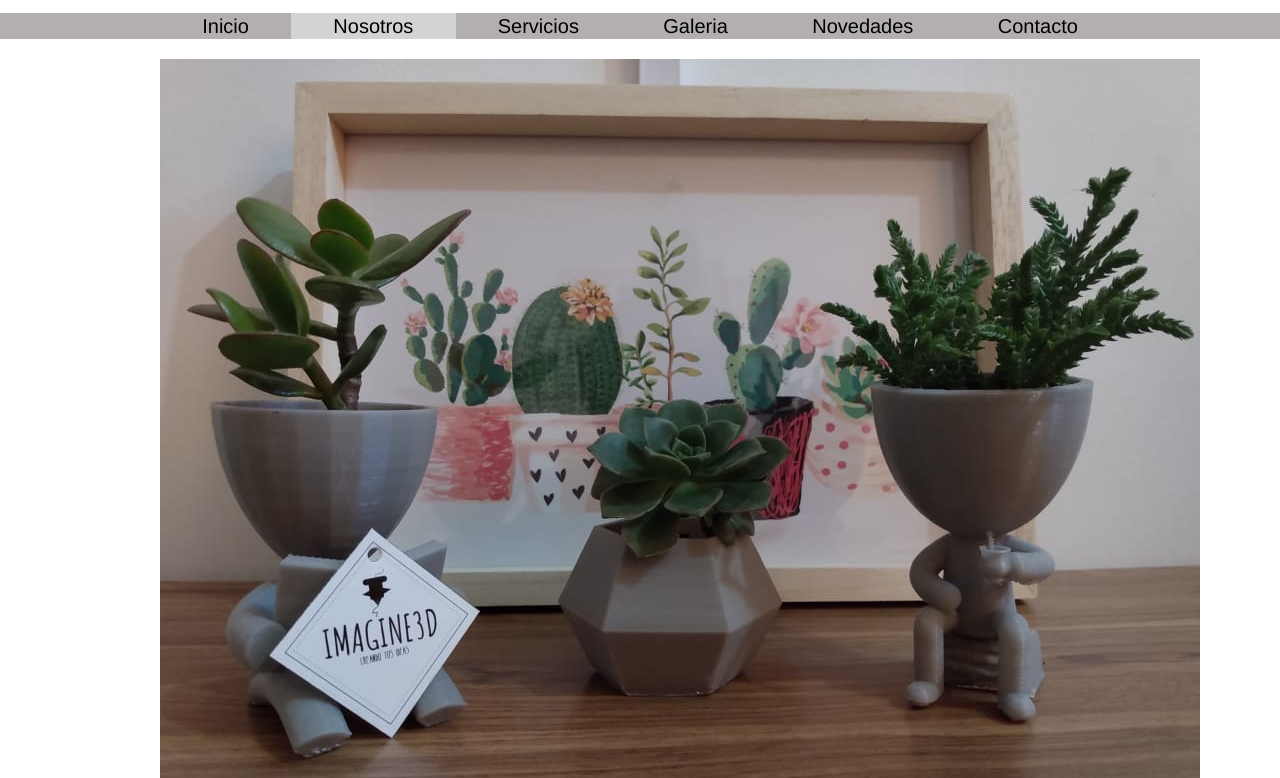
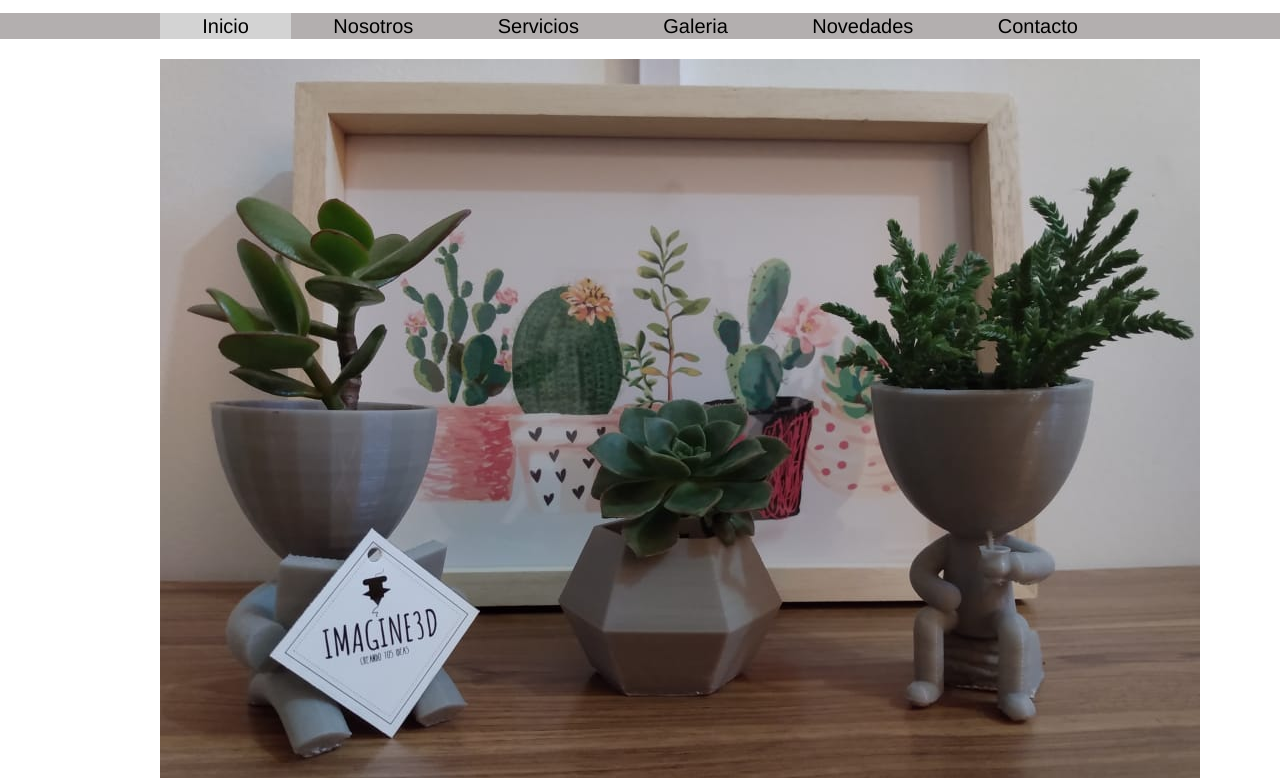
Before and after one commit to Nicolas-desa/Proyecto-imagine-3d, a plain HTML site: page index.html in a window 1280 px wide. Shown: the part 180-958 px from the top of the page. Drawn offline with nearby package versions, Linux system fonts and the light colour scheme.

Commit message:
update anterior
update

```diff
--- a/index.html
+++ b/index.html
@@ -22,8 +22,8 @@
     <nav>
         <div class="holder">
             <ul>
-                <li><a  href="index.html">Inicio</a></li>
-                <li><a class="activo"href="nosotros.html">Nosotros</a></li>
+                <li><a class="activo" href="index.html">Inicio</a></li>
+                <li><a href="nosotros.html">Nosotros</a></li>
                 <li><a href="servicios.html">Servicios</a></li>
                 <li><a href="galeria.html">Galeria</a></li>
                 <li><a href="novedades.html">Novedades</a></li>
```
